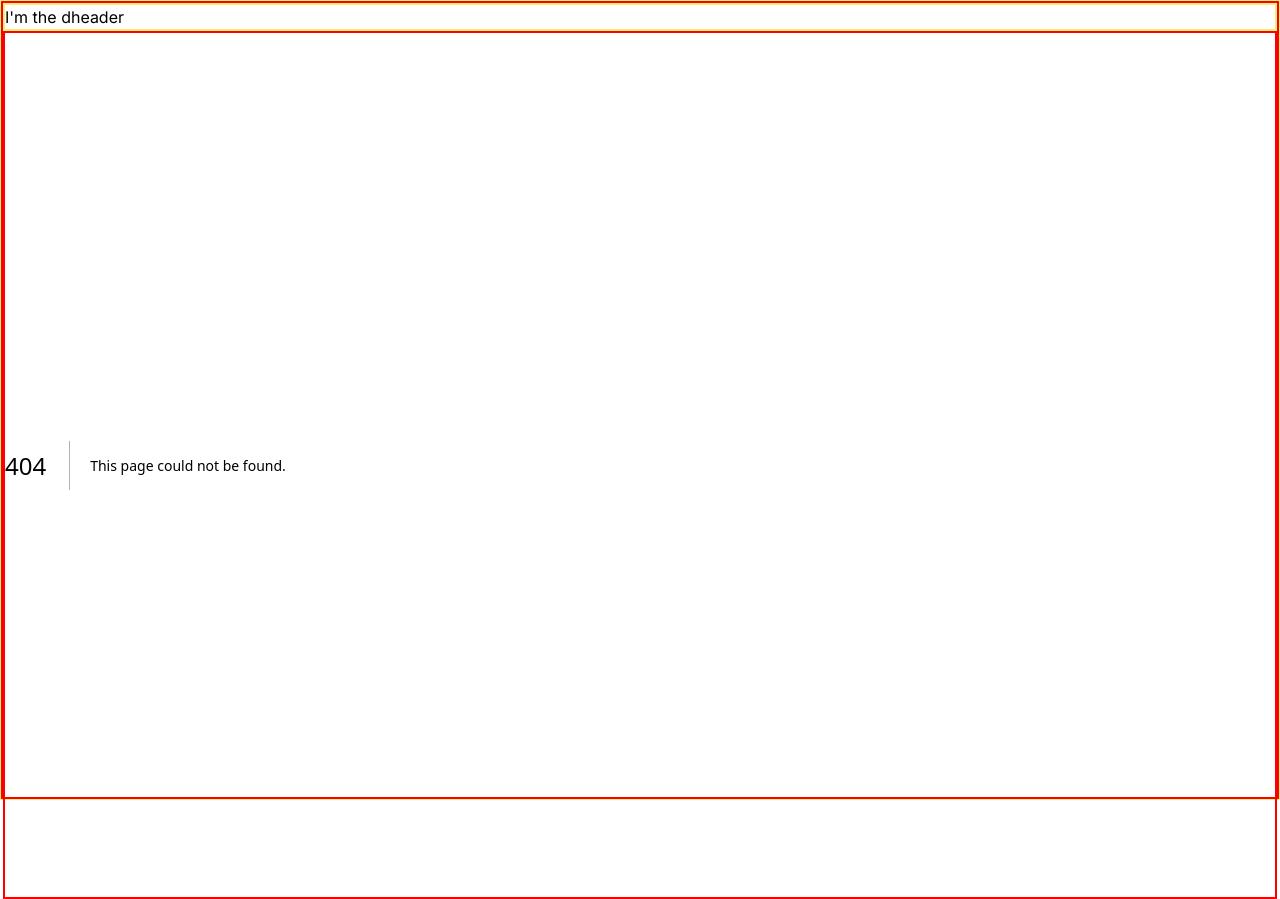
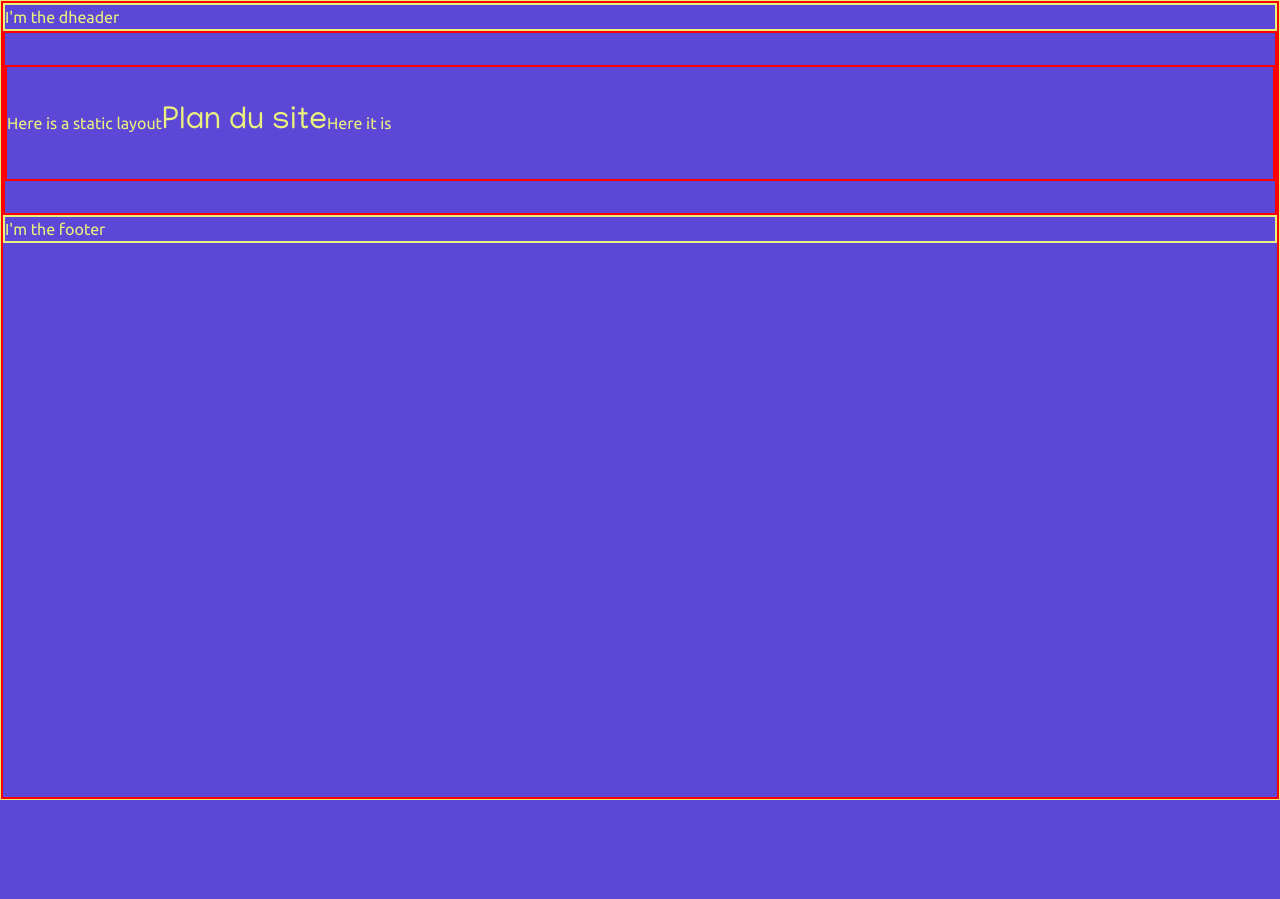
Before and after one commit to ilalande/portfolio, a Next.js app: page /page/plan-du-site in a window 1280 px wide. Before the commit this address had no page. After the commit the page ends 800 px from the top, so only its background shows below. Built offline with nearby package versions, Linux system fonts and the light colour scheme.

Commit message:
adding fonts and global structure (not styled yet)

```diff
--- a/app/layout.tsx
+++ b/app/layout.tsx
@@ -1,12 +1,22 @@
+import localFont from 'next/font/local';
+import Footer from '@components/footer';
 import Header from '@components/header';
 import '@styles/globals.scss';
 
 // Defining font - doc from https://nextjs.org/docs/app/building-your-application/optimizing/fonts
 import { Inter } from 'next/font/google';
 
-// If loading a variable font, you don't need to specify the font weight
-const inter = Inter({
-  subsets: ['latin'],
+const manjari = localFont({
+  src: '../public/fonts/Manjari-Regular.woff2',
+  weight: '700',
+  variable: '--manjari',
+  //To avoid layout shift and insure font will always show
+  display: 'swap',
+});
+const ubuntu = localFont({
+  src: '../public/fonts/Ubuntu-Regular.woff2',
+  weight: '700',
+  variable: '--ubuntu',
   display: 'swap',
 });
 
@@ -16,11 +26,11 @@ const inter = Inter({
 
 export const metadata = {
   title: {
-    default: 'My app',
-    template: '%s | My app',
+    default: 'Juliane Casier',
+    template: '%s | Juliane Casier',
   },
   description: 'Description',
-  keywords: ['Next.js', 'React', 'Keyword1', 'Keyword2'],
+  keywords: ['portfolio', 'Next.js', 'React', 'Juliane Casier'],
   authors: [
     {
       name: 'Juliane Casier',
@@ -44,12 +54,13 @@ export const metadata = {
 };
 const PrimaryLayout = ({ children }: { children: React.ReactNode }) => {
   return (
-    <html lang='fr-FR' className={inter.className}>
+    <html lang='fr-FR' className={`${ubuntu.variable} ${manjari.variable}`}>
       <body>
         <div className='mainWrapper'>
           <Header />
 
           <div className='section'>{children}</div>
+          <Footer />
         </div>
       </body>
     </html>
--- /dev/null
+++ b/app/page/layout.tsx
@@ -0,0 +1,10 @@
+const StaticLayout = ({ children }: { children: React.ReactNode }) => {
+  return (
+    <div className='section'>
+      <p>Here is a static layout</p>
+      {children}
+    </div>
+  );
+};
+
+export default StaticLayout;
--- /dev/null
+++ b/app/page/plan-du-site/page.tsx
@@ -0,0 +1,8 @@
+export default function Plan() {
+  return (
+    <>
+      <h1>Plan du site</h1>
+      <p>Here it is</p>
+    </>
+  );
+}
--- /dev/null
+++ b/components/footer/index.tsx
@@ -0,0 +1,11 @@
+import styles from '@styles/modules/Footer.module.scss';
+const Footer = () => {
+  return (
+    <>
+      <header role='contentinfo' className={styles.footer}>
+        <p>I&apos;m the footer</p>
+      </header>
+    </>
+  );
+};
+export default Footer;
--- a/styles/base/typography.scss
+++ b/styles/base/typography.scss
@@ -1,5 +1,6 @@
 body {
   line-height: 1.5;
+  font-family: var(--manjari);
   -webkit-font-smoothing: antialiased;
 }
 p,
@@ -11,3 +12,6 @@ h5,
 h6 {
   overflow-wrap: break-word;
 }
+p {
+  font-family: var(--ubuntu);
+}
--- /dev/null
+++ b/styles/modules/Footer.module.scss
@@ -0,0 +1,4 @@
+@import '@styles/utilities/utilities.scss';
+.footer {
+  border: 2px solid $second-color-lighter;
+}
```
Also changed, not shown: app/page/accessibilite/page.tsx (added, +8 -0 lines), app/page/mentions-legales/page.tsx (added, +8 -0 lines), public/fonts/Manjari-Regular.woff2 (added), public/fonts/Ubuntu-Regular.woff2 (added).
